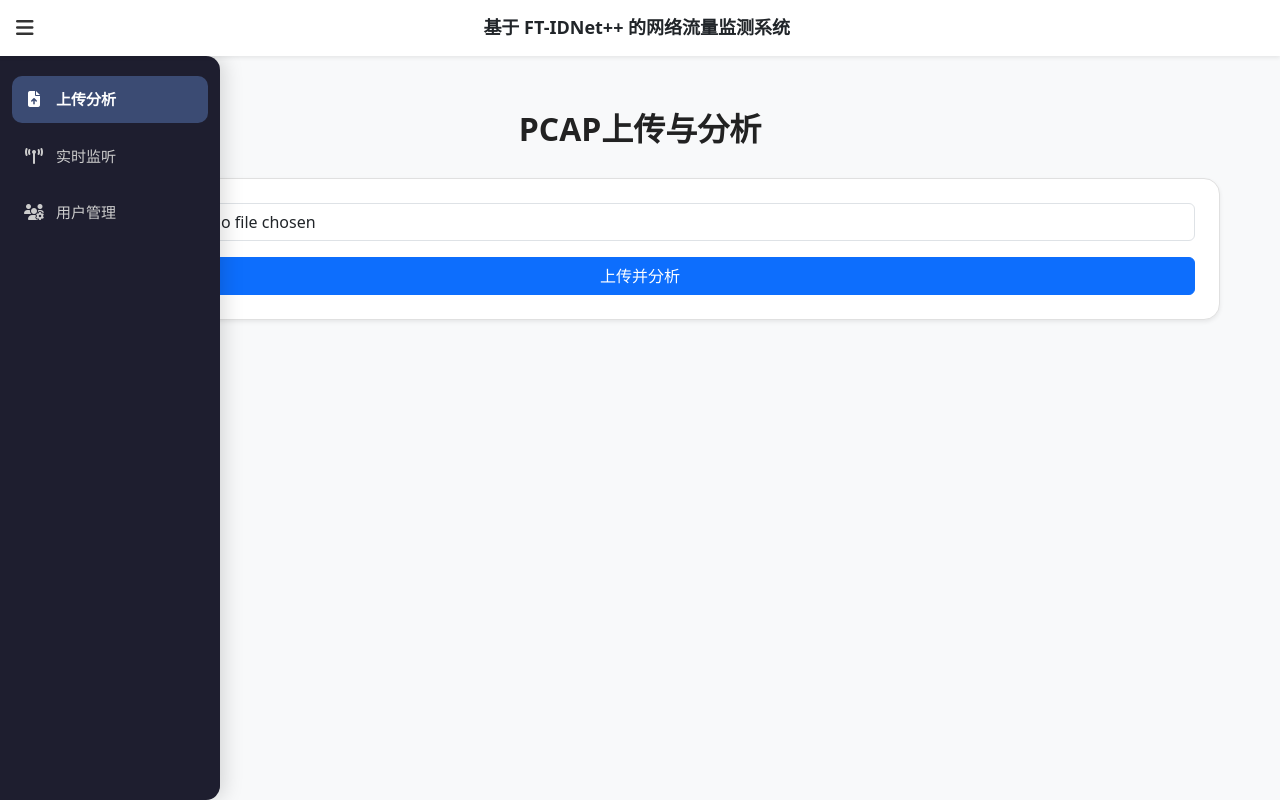
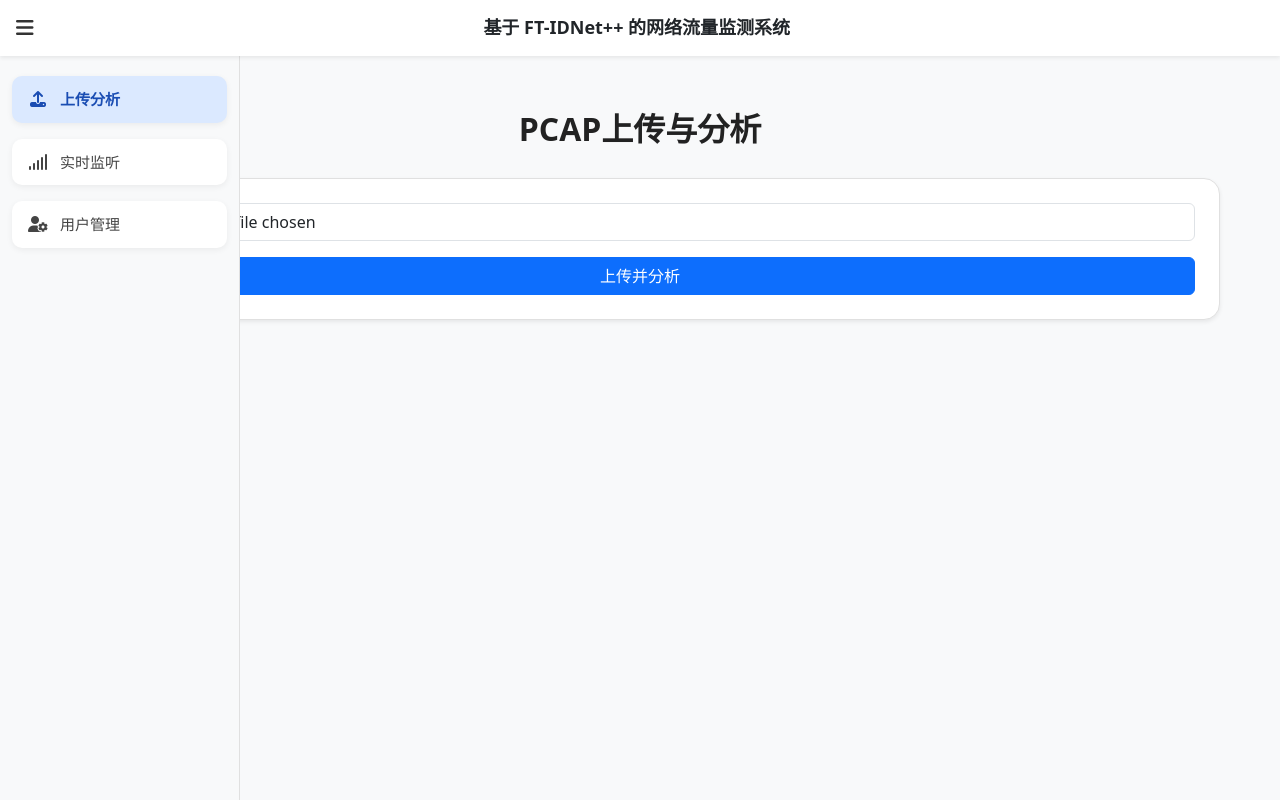
Before and after one commit to msy-mz/net, a Vue app in the folder frontend/: page /upload in a window 1280 px wide. Built offline with nearby package versions, Linux system fonts and the light colour scheme.

Commit message:
导航栏美观-但仍遮挡

```diff
--- a/frontend/src/components/Sidebar.vue
+++ b/frontend/src/components/Sidebar.vue
@@ -1,17 +1,16 @@
 <template>
   <aside ref="sidebarRef" :class="['sidebar', { collapsed }]">
-    <nav>
-      <ul>
-        <li
+    <nav class="nav-cards">
+      <div
         v-for="item in navs"
         :key="item.name"
+        class="nav-item"
         :class="{ active: $route.path === item.route }"
         @click="navigate(item.route)"
       >
         <i :class="item.icon"></i>
         <span v-show="!collapsed" class="label">{{ item.name }}</span>
-        </li>
-      </ul>
+      </div>
     </nav>
   </aside>
 </template>
@@ -33,9 +32,9 @@ const collapsed = computed({
 })
 
 const navs = [
-  { name: '上传分析', route: '/upload', icon: 'fas fa-file-upload' },
-  { name: '实时监听', route: '/monitor', icon: 'fas fa-broadcast-tower' },
-  { name: '用户管理', route: '/user', icon: 'fas fa-users-cog' }
+  { name: '上传分析', route: '/upload', icon: 'fas fa-upload' },
+  { name: '实时监听', route: '/monitor', icon: 'fas fa-signal' },
+  { name: '用户管理', route: '/user', icon: 'fas fa-user-cog' }
 ]
 
 function navigate(routePath) {
@@ -75,56 +74,51 @@ onBeforeUnmount(() => {
 <style scoped>
 .sidebar {
   position: fixed;
-  top: 56px; /* 与顶部栏对齐 */
+  top: 56px;
   left: 0;
   height: calc(100vh - 56px);
-  width: 220px;
-  background-color: #1e1e2f;
-  color: #fff;
+  width: 240px;
+  background-color: #f8f9fa;
+  border-right: 1px solid #e0e0e0;
   padding: 20px 12px;
-  border-top-right-radius: 14px;
-  border-bottom-right-radius: 14px;
-  box-shadow: 4px 0 20px rgba(0, 0, 0, 0.15);
   transition: width 0.3s ease;
   z-index: 1000;
-  overflow: hidden;
+  overflow-x: hidden;
+}
+.sidebar.collapsed {
+  width: 80px;
 }
 
-.sidebar.collapsed {
-  width: 72px;
+.nav-cards {
+  display: flex;
+  flex-direction: column;
+  gap: 16px;
 }
 
-nav ul {
-  list-style: none;
-  padding: 0;
-  margin: 0;
-}
-
-nav ul li {
+.nav-item {
   display: flex;
   align-items: center;
   gap: 12px;
-  padding: 12px;
+  padding: 12px 16px;
+  background-color: #ffffff;
+  border-radius: 10px;
+  box-shadow: 0 2px 6px rgba(0, 0, 0, 0.06);
   font-size: 15px;
-  color: #ccc;
+  color: #444;
   cursor: pointer;
-  border-radius: 10px;
-  margin-bottom: 10px;
-  transition: background-color 0.2s ease, color 0.2s ease;
+  transition: all 0.2s ease;
 }
-
-nav ul li:hover {
-  background-color: #2a2a40;
-  color: #fff;
+.nav-item:hover {
+  background-color: #f0f4ff;
+  color: #333;
 }
-
-nav ul li.active {
-  background-color: #3b4b73;
-  color: #fff;
+.nav-item.active {
+  background-color: #dbe9ff;
+  color: #1a4db3;
   font-weight: 600;
 }
 
-nav ul li i {
+.nav-item i {
   font-size: 16px;
   min-width: 20px;
   text-align: center;
@@ -135,10 +129,10 @@ nav ul li i {
   white-space: nowrap;
 }
 
-/* 小屏自动收起 */
+/* 小屏强制收起 */
 @media (max-width: 768px) {
   .sidebar {
-    width: 72px !important;
+    width: 80px !important;
   }
 }
 </style>
```
Lines whose indentation alone changed are shown as unchanged.
